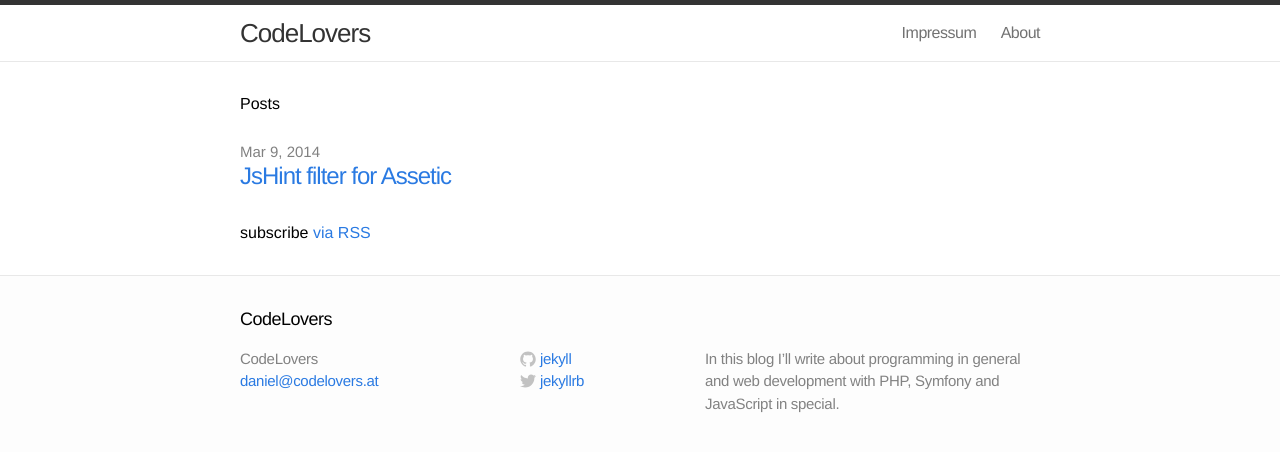
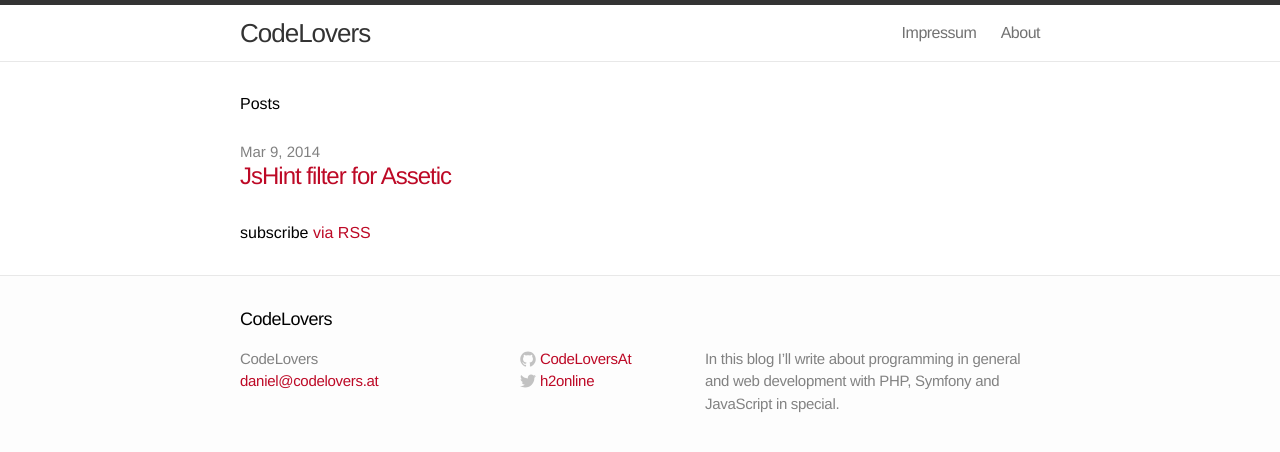
Before and after one commit to CodeLoversAt/CodeLoversAt.github.io, a Jekyll site: the page built from index.html, in a window 1280 px wide. Shown: the top 452 px of the page. Built offline with Jekyll 4.4.1, drawn with Linux system fonts in a browser that asks for light colours.

Commit message:
style update

```diff
--- a/_config.yml
+++ b/_config.yml
@@ -4,8 +4,8 @@ email: daniel@codelovers.at
 description: "In this blog I’ll write about programming in general and web development with PHP, Symfony and JavaScript in special."
 baseurl: ""
 url: "http://yourdomain.com"
-twitter_username: jekyllrb
-github_username:  jekyll
+twitter_username: h2online
+github_username:  CodeLoversAt
 
 # Build settings
 markdown: kramdown
@@ -17,3 +17,7 @@ kramdown:
 permalink: pretty
 
 excerpt_separator: "\n\n"
+
+sass:
+    style: :compressed
+    sass_dir: _sass
--- a/css/main.css
+++ b/_sass/_main.scss
@@ -1,5 +1,8 @@
 /* Base */
 /* ----------------------------------------------------------*/
+
+$link-color: #bd0926;
+$main-font: Helvetica, Arial, sans-serif;
 
 * {
   margin: 0;
@@ -9,7 +12,7 @@
 html, body { height: 100%; }
 
 body {
-  font-family: Helvetica, Arial, sans-serif;
+  font-family: $main-font;
   font-size: 16px;
   line-height: 1.5;
   font-weight: 300;
@@ -18,9 +21,9 @@ body {
 
 h1, h2, h3, h4, h5, h6 { font-size: 100%; font-weight: 400; }
 
-a         { color: #2a7ae2; text-decoration: none; }
-a:hover   { color: #000; text-decoration: underline; }
-a:visited { color: #205caa; }
+a         { color: $link-color; text-decoration: none; }
+a:hover   { color: darken($link-color, 10%); text-decoration: underline; }
+a:visited { color: $link-color; }
 
 /* Utility */
 
--- /dev/null
+++ b/css/main.scss
@@ -0,0 +1,6 @@
+---
+# this ensures Jekyll reads the file to be transformed into CSS later
+# only Main files contain this front matter, not partials.
+---
+
+@import "main";
```
Also changed, not shown: 1 other file.
